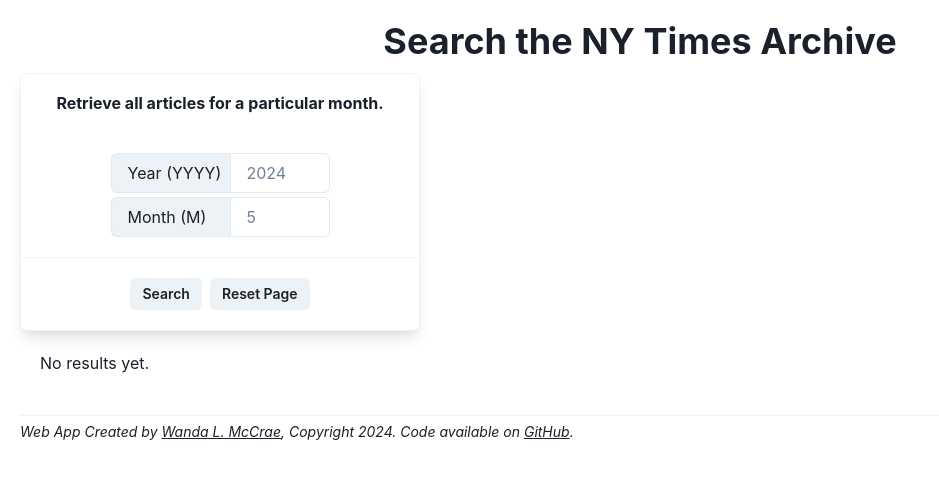
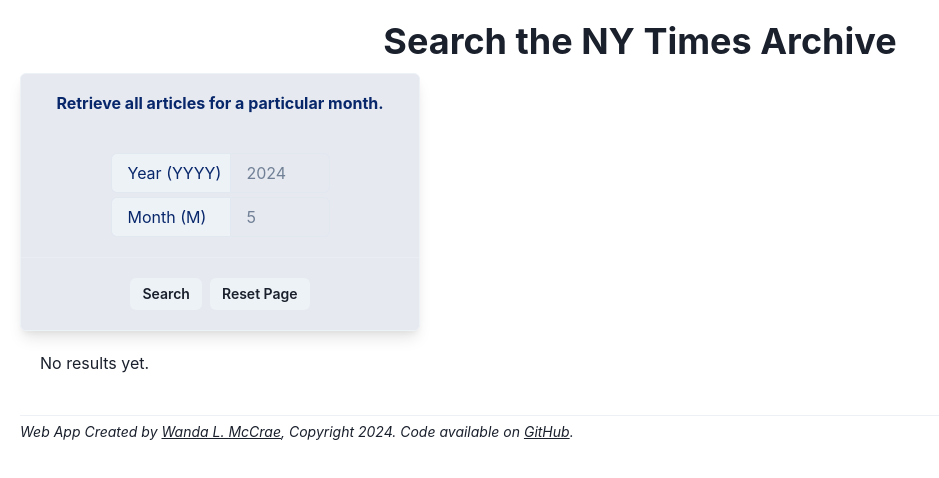
Before and after one commit to wlmccrae/headline-editor-ghpage, a React (Create React App) app: page / in a window 1280 px wide. Shown: the top 478 px of the page, without its empty margins (0-939 px from the left). Built offline with nearby package versions, Linux system fonts and the light colour scheme; no server answers.

Commit message:
Added theme colors.

```diff
--- a/src/App.js
+++ b/src/App.js
@@ -1,18 +1,23 @@
-// import { BrowserRouter, Route, Routes } from 'react-router-dom';
 import { BrowserRouter } from 'react-router-dom';
 import MainPage from './components/MainPage';
 import Footer from './components/Footer';
 import './App.css';
-import { ChakraProvider } from '@chakra-ui/react';
+import { ChakraProvider, extendTheme } from '@chakra-ui/react';
 
 function App() {
+  const theme = extendTheme({
+    colors: {
+      brand: {
+        100: "#08276b",  // Text: Deep Sapphire Tint 0%
+        200: "#e6e9f0",  // Background: Deep Sapphire Tint 90%
+        300: "#ffffff",
+      },
+    },
+  })
+
   return (
-    <ChakraProvider>
+    <ChakraProvider theme={theme}>
       <BrowserRouter>
-        {/* <Routes>
-          <Route path="/" element={<MainPage />} />
-          <Route path="/test" element={<TestPage />} />
-        </Routes> */}
         <MainPage />
         <Footer />
       </BrowserRouter>
--- a/src/components/MainPage.js
+++ b/src/components/MainPage.js
@@ -95,19 +95,19 @@
         <div className="content">
             <div className="searches">
                 <Center><Heading size='xl' marginBottom='10px' >Search the NY Times Archive</Heading></Center>
-                <Card className="search-card" width='400px' boxShadow='lg' border='1px' borderColor='gray.100'>
+                <Card bg="brand.200" className="search-card" width='400px' boxShadow='lg' border='1px' borderColor='gray.100'>
                     <CardHeader>
-                        <Heading size='sm'>Retrieve all articles for a particular month.</Heading>
+                        <Heading size='sm' color="brand.100">Retrieve all articles for a particular month.</Heading>
                     </CardHeader>
                     <CardBody>
                         <form id='archive-form'>
                             <Stack spacing={1}>
                                 <InputGroup>
-                                    <InputLeftAddon w='120px'>Year (YYYY)</InputLeftAddon>
-                                    <Input onChange={handleChange} type="text" id="year" name="year" placeholder="2024" variant='outline' width='100px'/>
+                                    <InputLeftAddon w='120px' color="brand.100">Year (YYYY)</InputLeftAddon>
+                                    <Input onChange={handleChange} type="text" id="year" name="year" placeholder="2024" variant='outline' width='100px' color="brand.300"/>
                                 </InputGroup>
                                 <InputGroup>
-                                    <InputLeftAddon w='120px'>Month (M)</InputLeftAddon>
+                                    <InputLeftAddon w='120px' color="brand.100">Month (M)</InputLeftAddon>
                                     <Input onChange={handleChange} type="text" id="month" name="month" placeholder="5" variant='outline' width='100px'/>
                                 </InputGroup>
                             </Stack>
```
